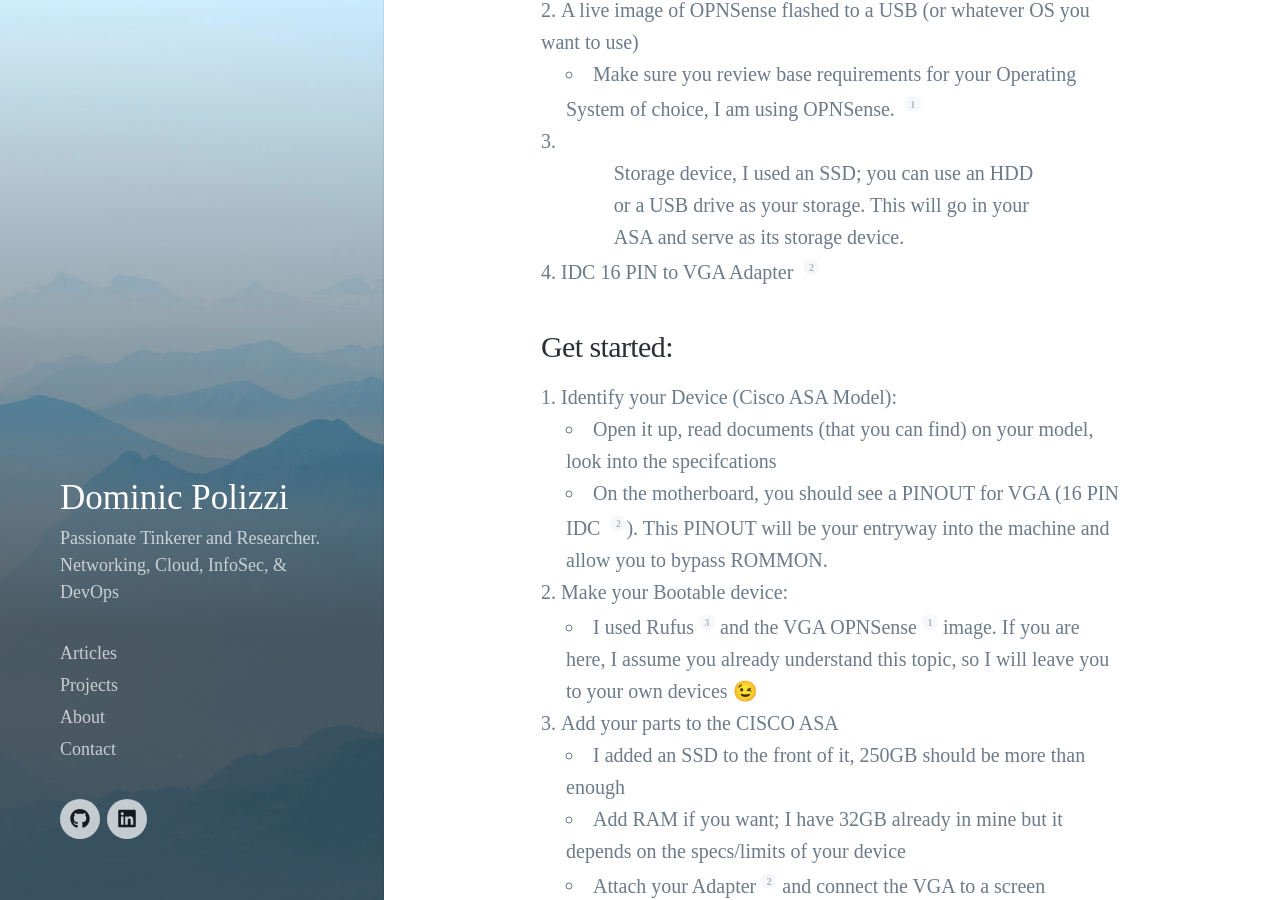
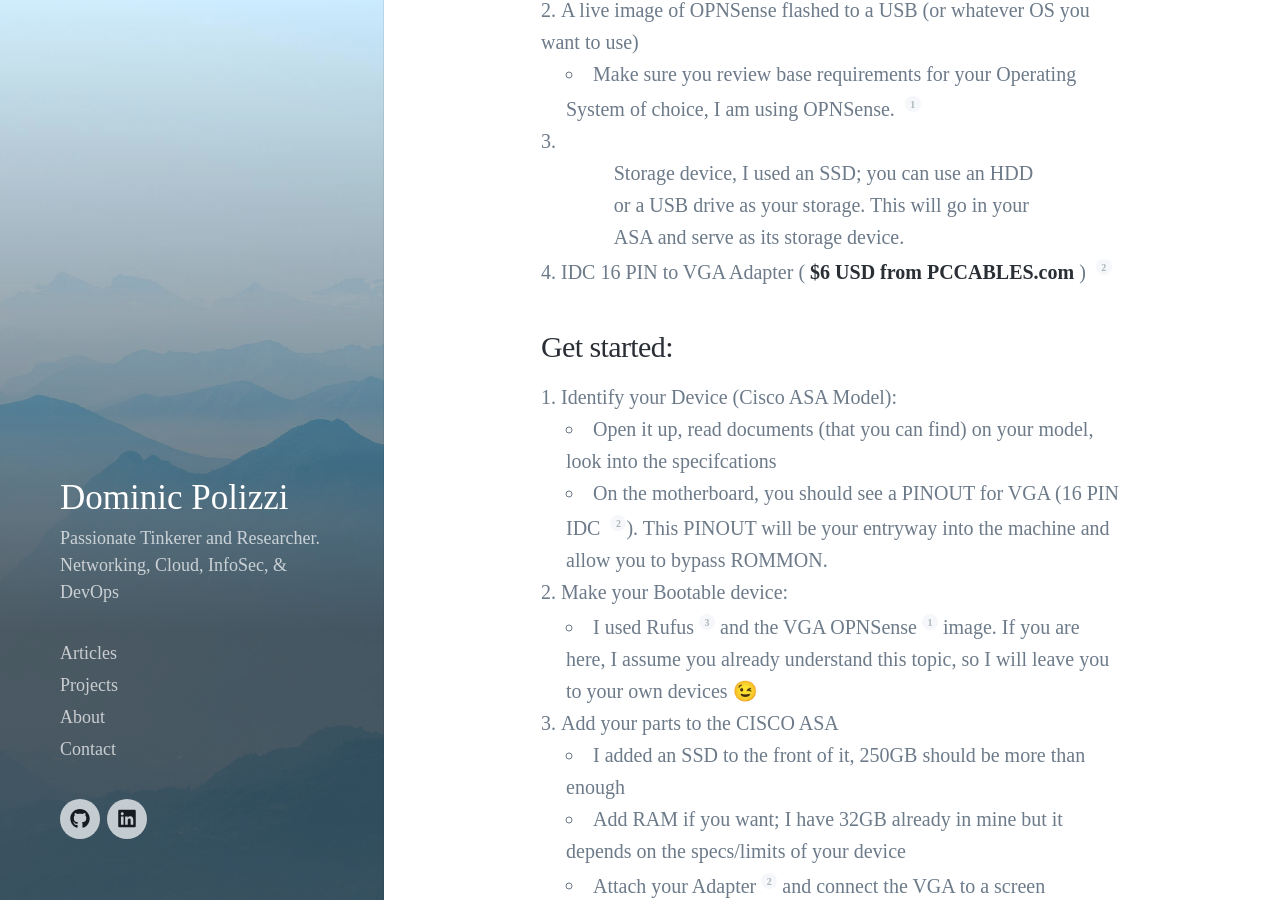
Before and after one commit to DomPolizzi/DomPolizzi.github.io, a Jekyll site: the page built from _projects/2022-02-14-asa-modding.md, in a window 1280 px wide and 900 px high, scrolled down 1257 px. Built offline with Jekyll 4.4.1, drawn with Linux system fonts in a browser that asks for light colours; nearby versions of some CDN libraries; some web fonts are replaced.

Commit message:
Syntax Fix

```diff
--- a/_projects/2022-02-14-asa-modding.md
+++ b/_projects/2022-02-14-asa-modding.md
@@ -22,14 +22,14 @@
 
 ### Requirements:
 
-1.	Patience, this is a base requirement in general. 😉
+1. Patience, this is a base requirement in general. 😉
 
-2.  A live image of OPNSense flashed to a USB (or whatever OS you want to use)
-*	Make sure you review base requirements for your Operating System of choice, I am using OPNSense. [^2]
+2. A live image of OPNSense flashed to a USB (or whatever OS you want to use)
+*  Make sure you review base requirements for your Operating System of choice, I am using OPNSense. [^2]
 
-3.	Storage device, I used an SSD; you can use an HDD or a USB drive as your storage. This will go in your ASA and serve as its storage device.
+3. Storage device, I used an SSD; you can use an HDD or a USB drive as your storage. This will go in your ASA and serve as its storage device.
 
-4.	IDC 16 PIN to VGA Adapter [^1]
+4. IDC 16 PIN to VGA Adapter ( [$6 USD from PCCABLES.com](https://www.pccables.com/VGA_PORT_HD15F_PORT_To_IDC16.html) ) [^1]
 
 
 ### Get started:
@@ -71,8 +71,7 @@
 
  All the best,
  Dominic
-
- #### Links:
+#### Links:
 
 [^1]: [VGA Port HD15F Adapter to IDC16 from PC Cables](https://www.pccables.com/VGA_PORT_HD15F_PORT_To_IDC16.html).
 [^2]: [OPNSense](https://opnsense.org/).
```
